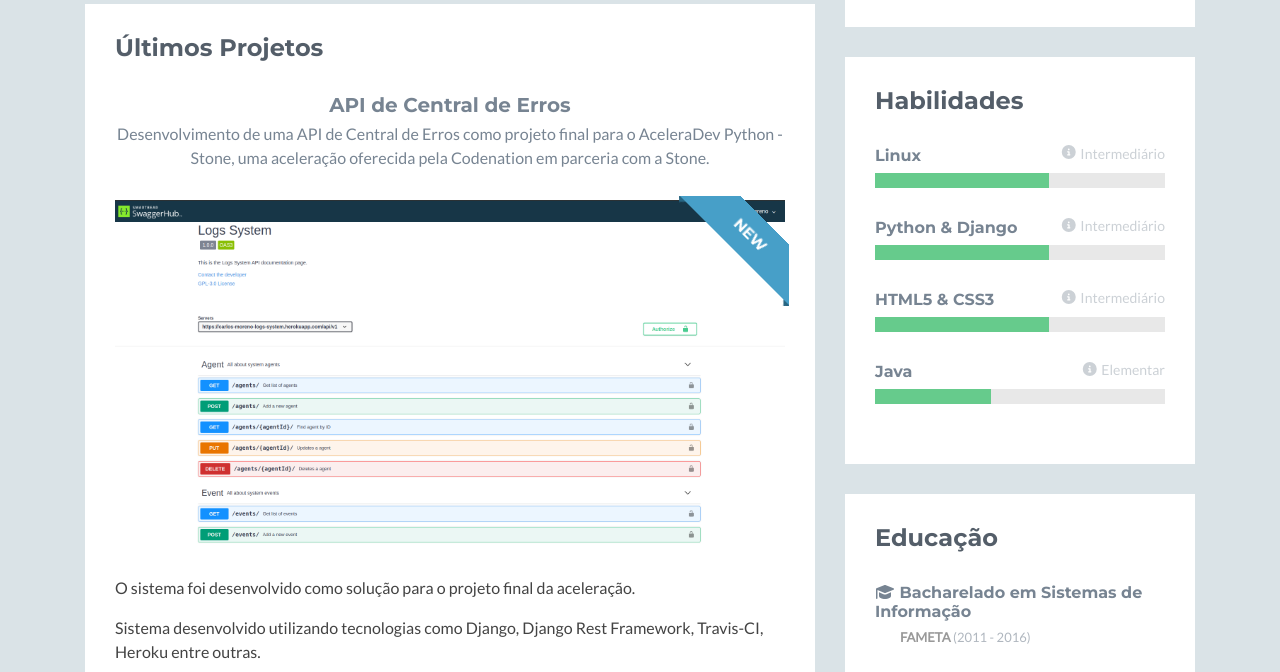
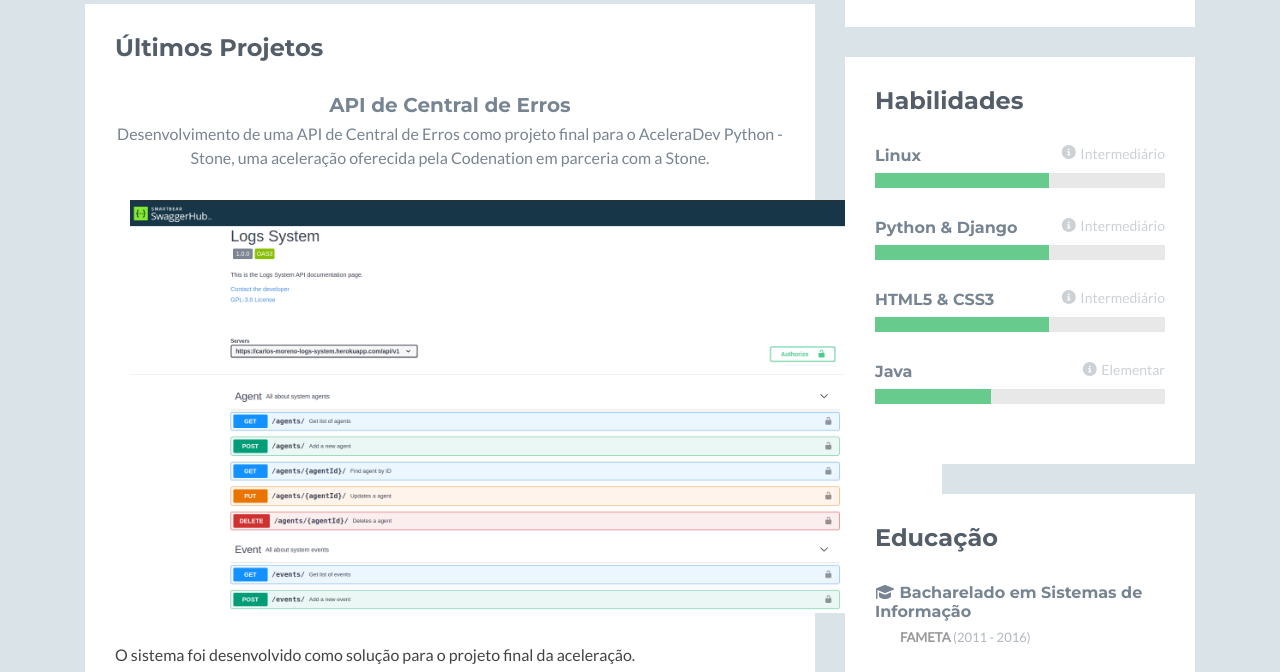
Before and after one commit to carlos-moreno/portfolio, a plain HTML site: page index.html in a window 1280 px wide. Shown: the part 563-1235 px from the top of the page. Drawn offline with nearby package versions, Linux system fonts and the light colour scheme; no server answers; a script that the page names is missing; some icons are missing; files whose address does not match are found by name.

Commit message:
Update main project

```diff
--- a/index.html
+++ b/index.html
@@ -71,7 +71,9 @@
                                 <h3 class="title"><a href="https://app.swaggerhub.com/apis-docs/carlos-moreno/Logs-System/1.0.0" target="_blank">API de Central de Erros</a></h3>
                                 <p class="summary">Desenvolvimento de uma API de Central de Erros como projeto final para o AceleraDev Python - Stone, uma aceleração oferecida pela Codenation em parceria com a Stone.</p>
                                 <div class="featured-image has-ribbon">
-                                    <img class="img-fluid project-image" src="assets/images/projects/logs-system.png" alt="logs system" />
+                                    <a class="col-md-4 col-12 " href="assets/images/projects/logs-system.png" data-lightbox="Logs System" data-title="Logs System.">
+                                       <img class="example-image" style="width: 812px; height: 413px" src="assets/images/projects/logs-system.png" alt="logs system"/>
+                                    </a>
                                     <div class="ribbon">
                                         <div class="text">New</div>
                                     </div>
```
